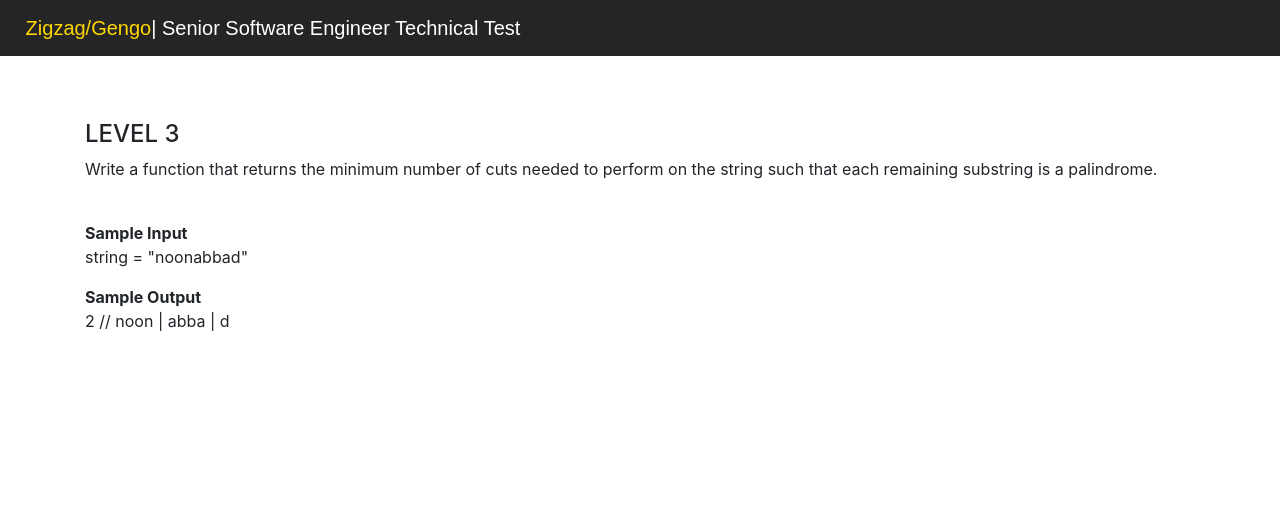
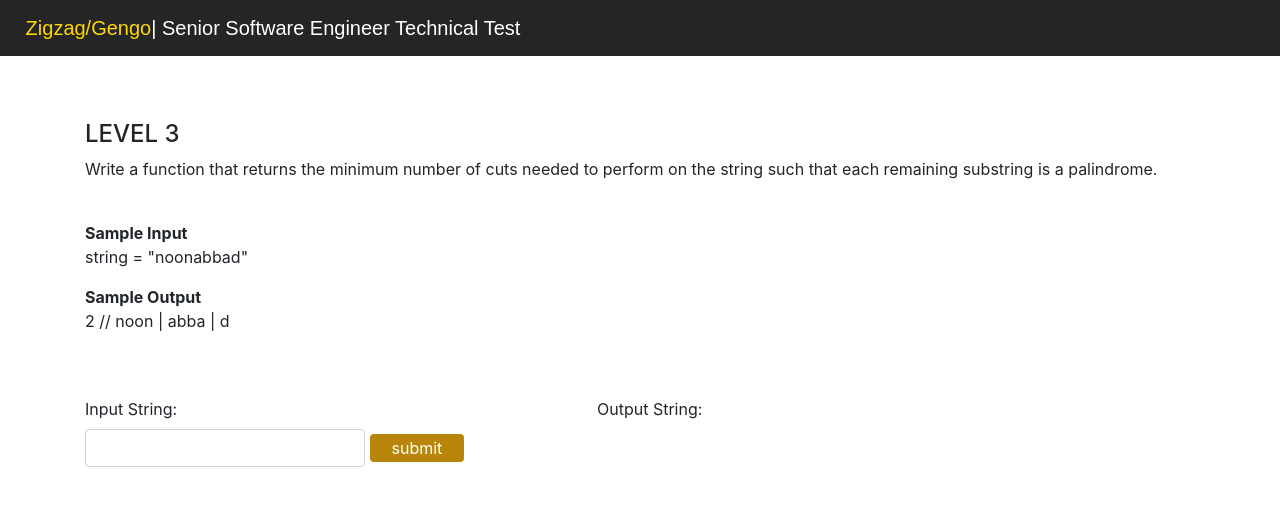
Before and after one commit to debiidpol/zigzag-thexam, a Nuxt app: page /level-3 in a window 1280 px wide. Shown: the top 506 px of the page. Built offline with nearby package versions, Linux system fonts and the light colour scheme.

Commit message:
Level 3 added

```diff
--- a/pages/level-1.vue
+++ b/pages/level-1.vue
@@ -59,7 +59,6 @@
                 else {
                     this.output = 'Invalid string'
                 }
-                return
             }
         }
     }
--- a/pages/level-2.vue
+++ b/pages/level-2.vue
@@ -38,8 +38,7 @@
             return {
                 inputStr: '',
                 output: 'no output...',
-                isOutput: false,
-                pArray: []
+                isOutput: false
             }
         },
         methods: {
@@ -68,7 +67,6 @@
                 else {
                     this.output = 'invalid input'
                 }
-                return
             },
 
             expandAroundCenter(str, center1, center2) {
--- a/pages/level-3.vue
+++ b/pages/level-3.vue
@@ -14,7 +14,7 @@
                 <p>2 // noon | abba | d</p>
             </div>
         </div>
-        <!-- <div class='div-input'>
+        <div class='div-input'>
             <div class='input-text'>
                 <label for='form1'>Input String:</label>
                 <div id='input-text-btn'>
@@ -28,7 +28,7 @@
                 <label for='form1'>Output String:</label>
                 <p v-if='isOutput'>{{output}}</p>
             </div>
-        </div> -->
+        </div>
     </div>
 </template>
 
@@ -42,23 +42,57 @@
             }
         },
         methods: {
-            // isPalindrome(str) {
-            //     this.isOutput = true;
-            //     if (str.length > 0) {
-            //         let midLen = Math.floor(str.length / 2)
-            //         for (let i = 0; i < midLen; i++) {
-            //             if (str[i] !== str[str.length - i - 1]) {
-            //                 this.output = false
-            //                 return
-            //             }
-            //         }
-            //         this.output = true
-            //     }
-            //     else {
-            //         this.output = 'Invalid string'
-            //     }
-            //     return
-            // }
+            isPalindrome(str) {
+                this.isOutput = true;
+                let len = str.length;
+
+                // initialize 2d array to hold boolean values if substrings are palindrome
+                let pArray = new Array(len);
+                for (let i = 0; i < len; i++) {
+                    pArray[i] = new Array(len);
+                }
+
+                // strings of length 1 are always palindromes
+                for (let i = 0; i < len; i++) {
+                    pArray[i][i] = true;
+                }
+
+                // checking if strings of length 2 are palindromes
+                for (let i = 0; i < len-1; i++) {
+                    if (str.charAt(i) == str.charAt(i+1)) {
+                        pArray[i][i+1] = true;
+                    }
+                }
+
+                //identifying if strings of length >= 3 are palindromes
+                for (let i = 3; i <= len; i++) {
+                    for (let j = 0; j < (len - i + 1); j++) { // traversing by length
+                        let k = j+i-1;
+                        if (str.charAt(j) == str.charAt(k) && pArray[j+1][k-1]) {
+                            pArray[j][k] = true;
+                        }
+                    }
+                }
+
+                // array to hold minimum cuts for length substrings
+                let pCuts = new Array(len);
+                for (let i = 0; i < len; i++) {
+                    let maxCut = 99999;
+                    if (pArray[0][i]) {
+                        pCuts[i] = 0;
+                    }
+                    else {
+                        for (let j = 0; j < i; j++) {
+                            if (pArray[j+1][i] && maxCut > pCuts[j] + 1) {
+                                maxCut = pCuts[j] + 1
+                            }
+                        }
+                        pCuts[i] = maxCut;
+                    }
+                }
+
+                this.output = pCuts[len-1];
+            }
         }
     }
 </script>
```
